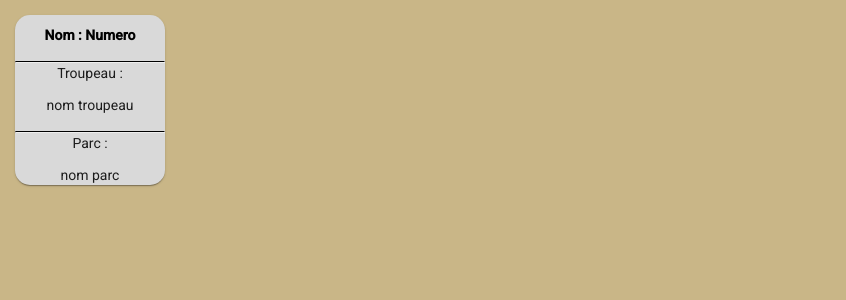
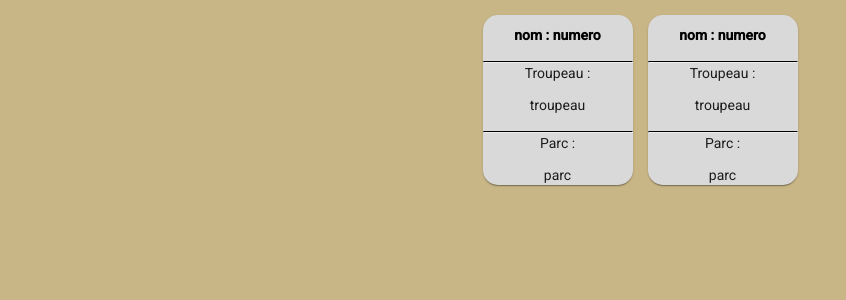
Before and after one commit to ThomasVdbk/Herdtrack-Front-End, an Angular app: page / in a window 1280 px wide. Shown: the top 300 px of the page, without its empty margins (0-846 px from the left). Built offline with nearby package versions, Linux system fonts and the light colour scheme.

Commit message:
feat boucle card ok

```diff
--- a/src/app/components/liste/card-list/card-list.component.html
+++ b/src/app/components/liste/card-list/card-list.component.html
@@ -1,17 +1,17 @@
 <mat-card class="card">
     <div class="headerCard">
-        <mat-card-subtitle class="title">Nom : Numero</mat-card-subtitle>
+        <mat-card-subtitle class="title">nom : numero</mat-card-subtitle>
     </div>
 
     <hr>
     <mat-card-content>
       <p class="body-card">Troupeau :</p>
-      <p class="body-card">nom troupeau</p>
+      <p class="body-card">troupeau</p>
     </mat-card-content>
     <hr>
     <mat-card-content>
         <p class="body-card">Parc :</p>
-        <p class="body-card">nom parc</p>
+        <p class="body-card">parc</p>
     </mat-card-content>
     <!-- <mat-card-actions>
       <button mat-button>LIKE</button>
--- a/src/app/components/liste/card-list/card-list.component.ts
+++ b/src/app/components/liste/card-list/card-list.component.ts
@@ -1,4 +1,4 @@
-import { Component, OnInit } from '@angular/core';
+import { Component, Input, OnInit, Output } from '@angular/core';
 
 @Component({
   selector: 'app-card-list',
@@ -7,6 +7,8 @@ import { Component, OnInit } from '@angular/core';
 })
 export class CardListComponent implements OnInit {
 
+
+  animaux:any;
   constructor() { }
 
   ngOnInit(): void {
--- a/src/app/components/liste/list-animaux/list-animaux.component.html
+++ b/src/app/components/liste/list-animaux/list-animaux.component.html
@@ -1,3 +1,11 @@
 <div class="container">
-  <app-card-list></app-card-list>
+  <div class="alignementCard">
+    <div *ngFor="let animal of animaux" class="card">
+      <app-card-list >
+
+      </app-card-list>
+    </div>
+  </div>
+
+
 </div>
--- a/src/app/components/liste/list-animaux/list-animaux.component.scss
+++ b/src/app/components/liste/list-animaux/list-animaux.component.scss
@@ -2,3 +2,10 @@
     margin-left:15px;
     margin-top:15px;
 }
+.alignementCard{
+    display: flex;
+    justify-content: center;
+}
+.card{
+    margin-right:15px;
+}
--- a/src/app/components/liste/list-animaux/list-animaux.component.ts
+++ b/src/app/components/liste/list-animaux/list-animaux.component.ts
@@ -1,4 +1,4 @@
-import { Component, OnInit } from '@angular/core';
+import { Component, Input, OnInit } from '@angular/core';
 
 @Component({
   selector: 'app-list-animaux',
@@ -7,6 +7,21 @@ import { Component, OnInit } from '@angular/core';
 })
 export class ListAnimauxComponent implements OnInit {
 
+
+  animaux:any[]=[
+    {
+    nom:'marguerite',
+    numero:'1664AZE',
+    troupeau:'la bande à guerite',
+    parc:'la bas'
+  },
+  {
+    nom:'Bertha',
+    numero:'23456TER',
+    troupeau:'la bande à guerite',
+    parc:'la bas'
+
+  }]
   constructor() { }
 
   ngOnInit(): void {
```
